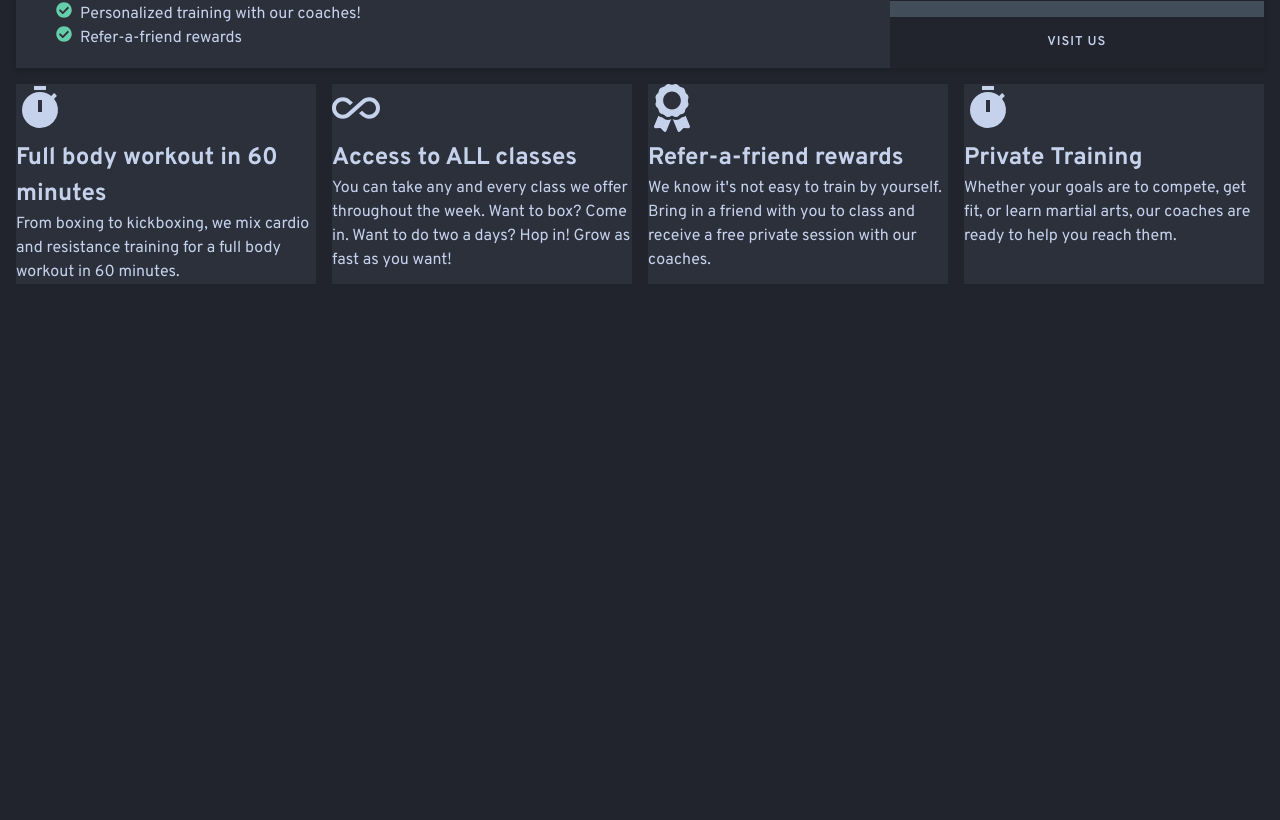
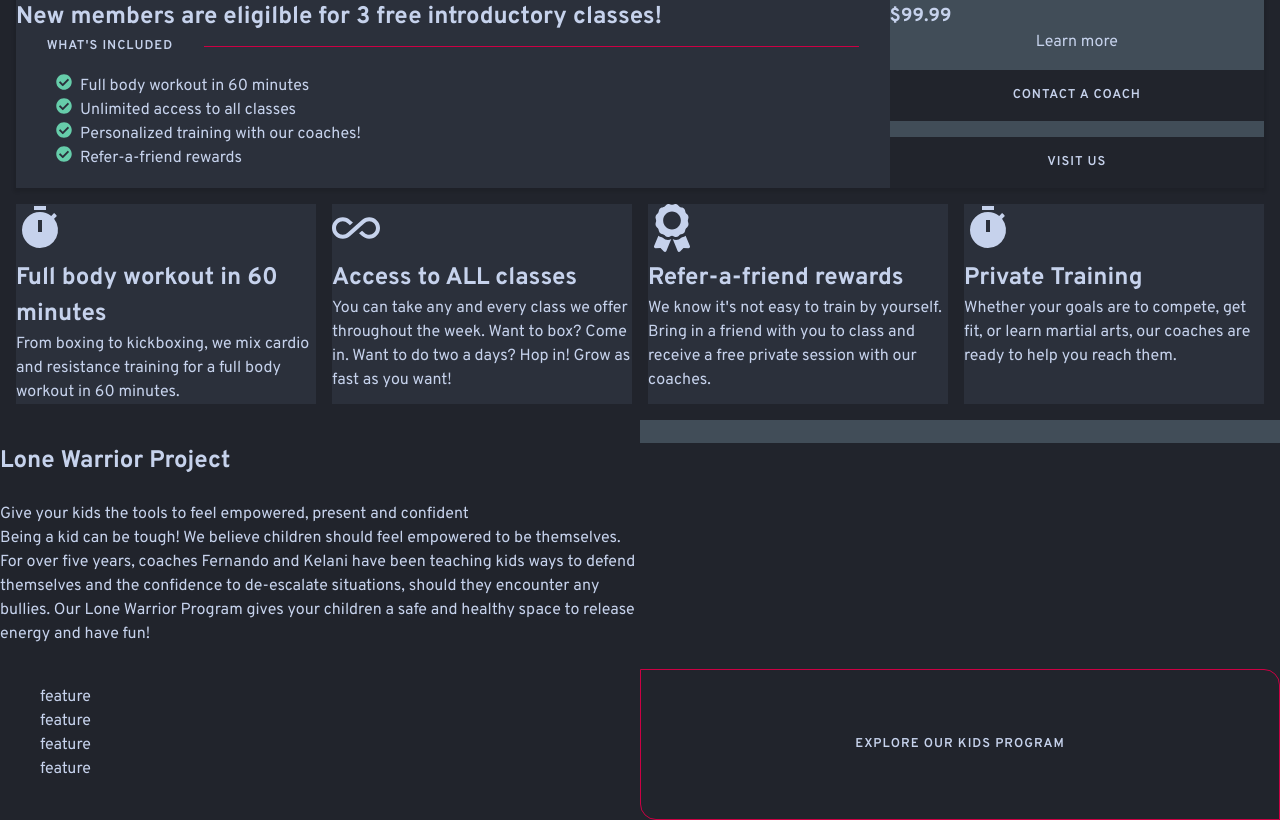
Before and after one commit to allanlalangan/martial-masters-academy, a Next.js app: page / in a window 1280 px wide. Shown: the part 1186-2006 px from the top of the page. Before the commit the page ends 1486 px from the top, so only its background shows below. Built offline with nearby package versions, Linux system fonts and the light colour scheme; a web font is replaced by a local one.

Commit message:
feat: create KidsProgram component, add About and KidsProgram to index page

```diff
--- /dev/null
+++ b/components/KidsProgram/KidsProgram.jsx
@@ -0,0 +1,29 @@
+import styles from './KidsProgram.module.scss';
+
+const KidsProgram = () => {
+  return (
+    <section className={`${styles.container}`}>
+      <figure className={styles['image-container']}></figure>
+      <h2 className={styles.heading}>Lone Warrior Project</h2>
+      <article className={styles.subheading}>
+        <p>Give your kids the tools to feel empowered, present and confident</p>
+        <p>
+          Being a kid can be tough! We believe children should feel empowered to
+          be themselves. For over five years, coaches Fernando and Kelani have
+          been teaching kids ways to defend themselves and the confidence to
+          de-escalate situations, should they encounter any bullies. Our Lone
+          Warrior Program gives your children a safe and healthy space to
+          release energy and have fun!
+        </p>
+      </article>
+      <ul className={styles.features}>
+        <li>feature</li>
+        <li>feature</li>
+        <li>feature</li>
+        <li>feature</li>
+      </ul>
+      <button className={styles.button}>Explore our kids program</button>
+    </section>
+  );
+};
+export default KidsProgram;
--- /dev/null
+++ b/components/KidsProgram/KidsProgram.module.scss
@@ -0,0 +1,42 @@
+@use '../../scss/abstracts/colors' as colors;
+@use '../../scss/abstracts/mixins' as mixins;
+@use '../../scss/abstracts/variables' as var;
+
+.container {
+  height: 50vh;
+  display: grid;
+  grid-template-columns: repeat(12, 1fr);
+}
+
+.image-container {
+  height: 100%;
+  background-color: map-get(colors.$grey, 'darker');
+
+  @include mixins.breakpoint('>=md') {
+    grid-column: 7 / 13;
+  }
+}
+
+.heading {
+  @include mixins.breakpoint('>=md') {
+    grid-column: 1 / 7;
+  }
+}
+.subheading {
+  @include mixins.breakpoint('>=md') {
+    grid-column: 1 / 7;
+  }
+}
+.features {
+  @include mixins.breakpoint('>=md') {
+    grid-column: 1 / 7;
+  }
+}
+
+.button {
+  @include mixins.breakpoint('>=md') {
+    grid-column: 7 / 13;
+  }
+  @include mixins.action-button-text();
+  @include mixins.outlined-button($borderRad: 0 1rem);
+}
--- a/pages/index.js
+++ b/pages/index.js
@@ -1,8 +1,10 @@
 import Head from 'next/head';
 
 import Hero from '../components/Hero/Hero';
+import About from '../components/About/About';
 import Membership from '../components/Membership/Membership';
 import Programs from '../components/Programs/Programs';
+import KidsProgram from '../components/KidsProgram/KidsProgram';
 import Features from '../components/Features/Features';
 
 export default function Home() {
@@ -13,9 +15,11 @@ export default function Home() {
         <meta name='description' content='Generated by create next app' />
       </Head>
       <Hero />
+      <About />
       <Programs />
       <Membership />
       <Features />
+      <KidsProgram />
     </>
   );
 }
--- a/scss/base/_base.scss
+++ b/scss/base/_base.scss
@@ -20,5 +20,5 @@ button {
 }
 
 button:hover {
-  filter: brightness(1.15);
+  filter: brightness(1.25);
 }
```
